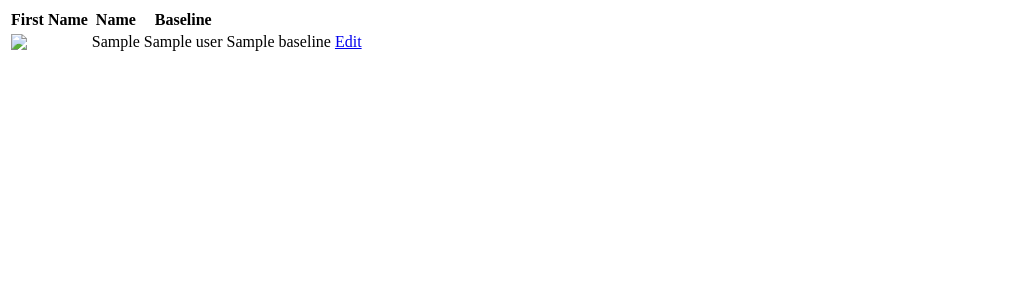
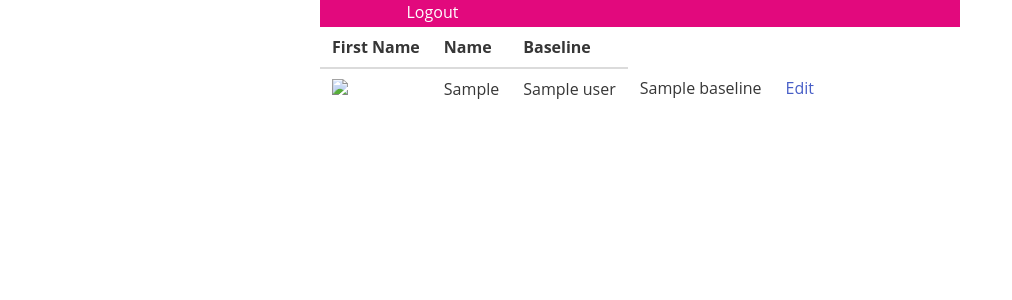
Before and after one commit to buzzn/myBuzzn-backend, a Python web app: template templates/employee/user/list.html in a window 1280 px wide. Shown: the top 300 px of the page, without its empty margins (0-1012 px from the left). Run offline with Jinja, Linux system fonts and the light colour scheme; the template is opened without the code that fills it: most values are stand-ins (such as "Sample title", 1, 10 or a date in 2020); some libraries are stand-ins or nearby versions.

Commit message:
added front page

```diff
--- /dev/null
+++ b/templates/employee/layout_employee.html
@@ -0,0 +1,60 @@
+<!DOCTYPE html>
+<html language="de">
+
+<head>
+  <link rel="shortcut icon" href="" />
+  <style type="text/css">
+    * {
+      font-family: "Open Sans", sans-serif;
+    }
+
+    a.create { margin-right:0}
+
+    nav {
+      background-color: rgb(226, 9, 125);
+      overflow: hidden;
+      font-size: 16px;
+      height: 27px;
+      line-height: 24px;
+      font-weight: 400;
+      text-align: center;
+      width: 50vw;
+      margin: auto;
+    }
+
+    nav a {
+      float: left;
+      text-align: center;
+      text-decoration: none;
+      color: white;
+      background-color: rgb(226, 9, 125);
+      width: 225px;
+    }
+
+    section {
+      width: 50vw;
+      margin: auto;
+    }
+
+    a {
+      color: #009EE2;
+      text-decoration: none;
+    }
+  </style>
+
+  <link rel="stylesheet" href="https://cdn.jsdelivr.net/npm/bulma@0.8.0/css/bulma.min.css">
+
+</head>
+
+<body>
+  <nav>
+    <a href="/employee/logout">Logout</a>
+  </nav>
+  <section>
+    {{message}}
+    {% block body %}
+    {% endblock %}
+  </section>
+</body>
+
+</html>
--- a/templates/employee/user/list.html
+++ b/templates/employee/user/list.html
@@ -1,3 +1,5 @@
+{% extends "employee/layout_employee.html" %}
+
 {% block body %}
 <table class="table">
   <thead>
```
Also changed, not shown: routes/employee.py (+14 -3 lines), templates/employee/employee.html (+3 -9 lines).
